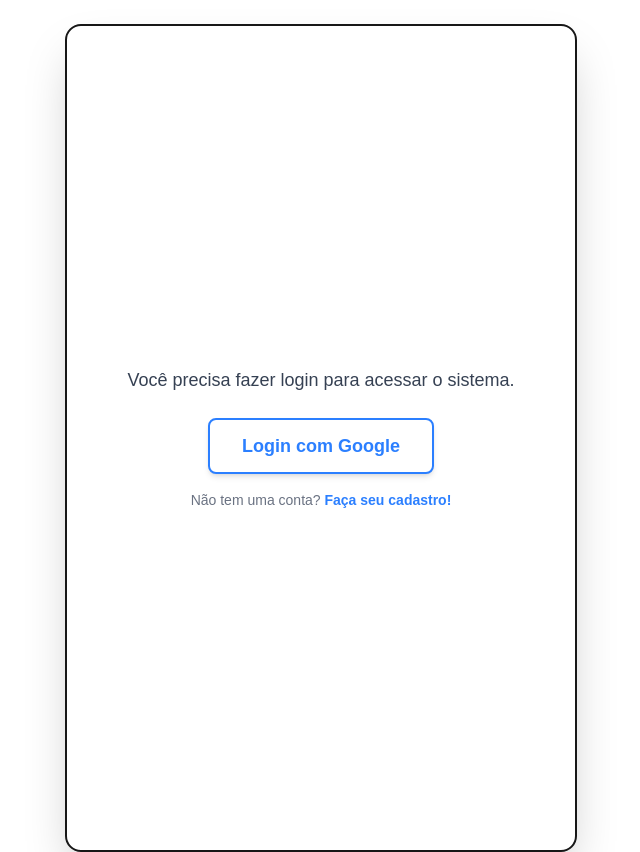
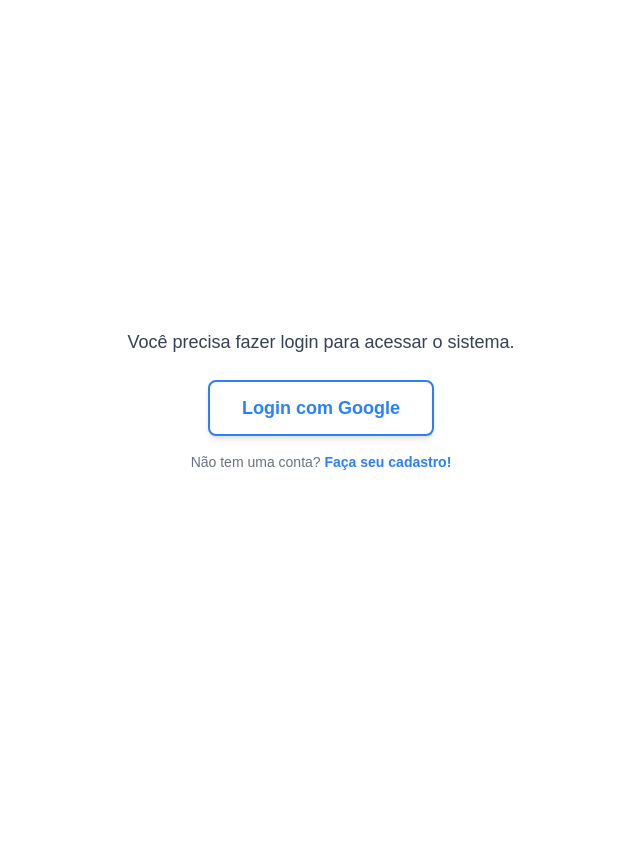
Before and after one commit to leonardocintra/open-gate, a Next.js app: page / in a window 1280 px wide. Shown: the whole page, without its empty margins (319-959 px from the left). After the commit the page ends 800 px from the top, so only its background shows below. Built offline with nearby package versions, Linux system fonts and the light colour scheme; no server answers.

Commit message:
:lipstick: melhoria e aviso

```diff
--- a/src/app/page.tsx
+++ b/src/app/page.tsx
@@ -17,9 +17,7 @@
     }
   };
 
-  return (
-    <div className="max-w-lg mx-auto mt-6 border-2 p-3 rounded-2xl shadow-2xl">
-      {!isSignedIn ? (
+  const notLogged = () => (
     <div>
       <div className="flex flex-col items-center justify-center h-screen">
         <p className="mb-6 text-lg text-gray-700">
@@ -38,8 +36,14 @@
         </p>
       </div>
     </div>
+  );
+
+  return (
+    <div className="">
+      {!isSignedIn ? (
+        notLogged()
       ) : (
-        <div className="flex justify-center items-center">
+        <div className="flex flex-col items-center justify-center mt-8">
           <div className="space-y-3">
             <div className="flex justify-center items-center gap-3">
               <p>Olá, {user?.fullName}</p>
@@ -48,13 +52,18 @@
             <div className="flex justify-center items-center">
               <button
                 onClick={() => openGate()}
-                className="px-4 py-2 bg-blue-500 text-white rounded-md"
+                className="px-4 py-2 bg-blue-500 text-white rounded-md transition transform active:scale-95 focus:outline-none focus:ring-2 focus:ring-blue-400 focus:ring-offset-2 shadow hover:bg-blue-600"
               >
-                Abrir Portão
+                Abrir / Fechar Portão
               </button>
             </div>
+            <div className="text-red-800 font-bold bg-amber-400 py-2 px-4 rounded-2xl mt-8">
+              Não esquecer de destravar o portão!
+            </div>
             <div className="text-center my-3">
-              {message && <p className="text-red-500 font-semibold">{message}</p>}
+              {message && (
+                <p className="text-red-500 font-semibold">{message}</p>
+              )}
             </div>
           </div>
         </div>
```
Lines whose indentation alone changed are shown as unchanged.
